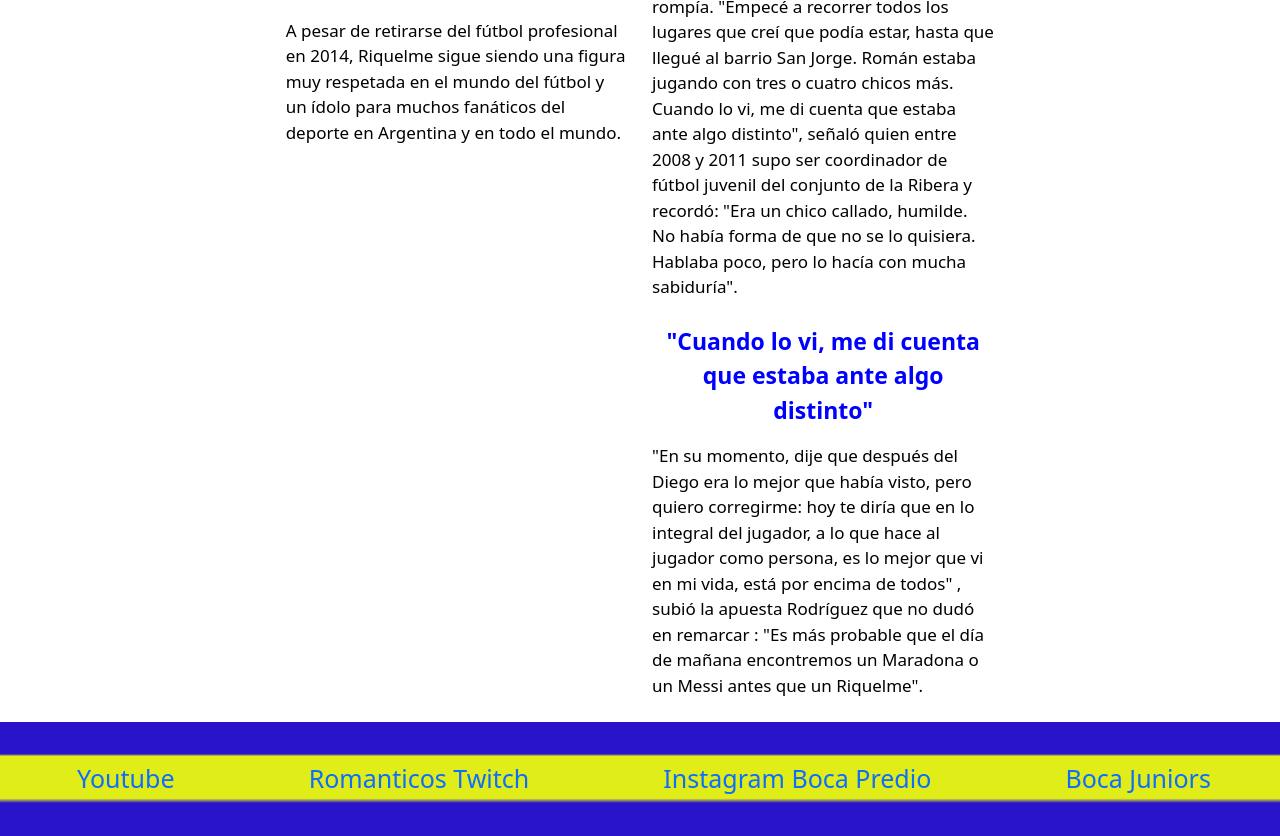
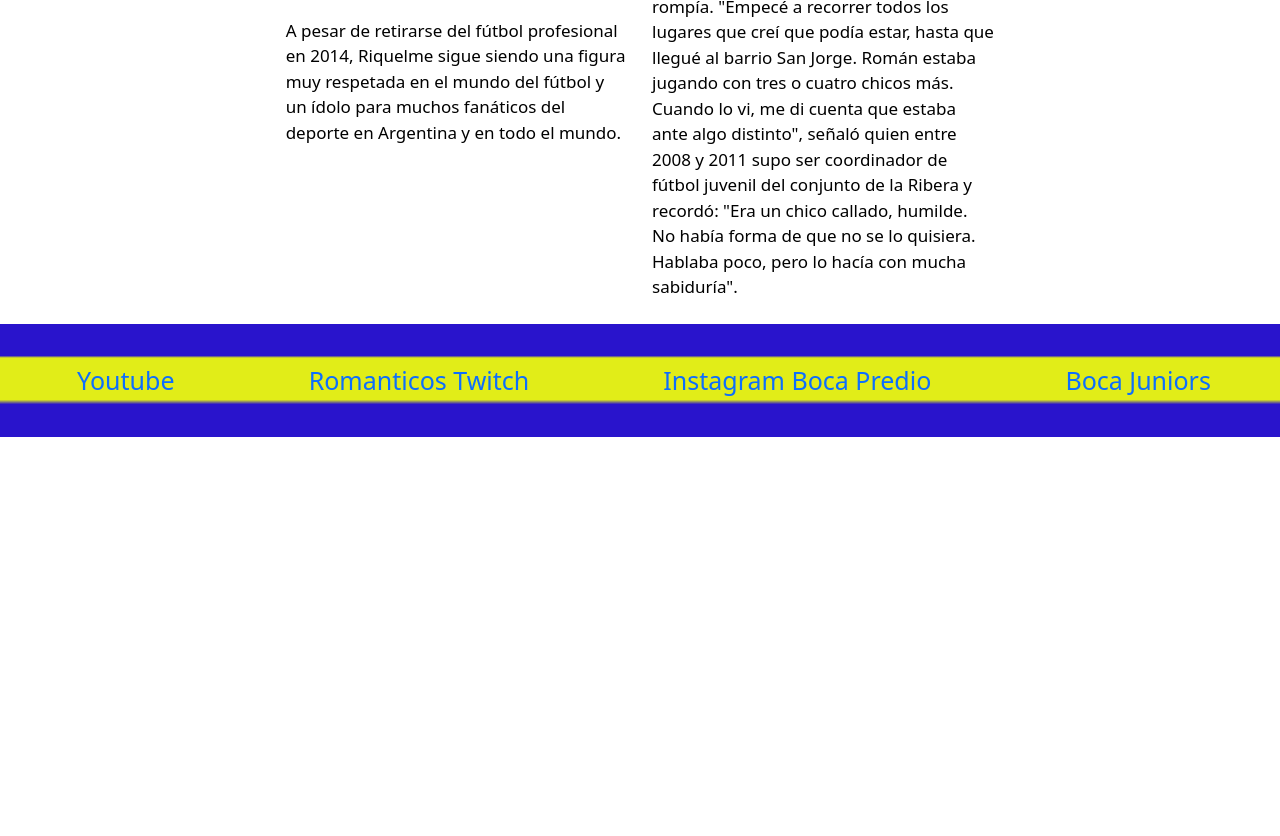
Before and after one commit to enoch2188/SASS_2, a website: page Pages/roman.html in a window 1280 px wide. Shown: the part 776-1612 px from the top of the page. After the commit the page ends 1213 px from the top, so only its background shows below. Drawn offline with nearby package versions, Linux system fonts and the light colour scheme.

Commit message:
termine, ahora solo falta incluir seo y ver que puedo corregir del codigo

```diff
--- a/Pages/roman.html
+++ b/Pages/roman.html
@@ -83,21 +83,13 @@
                      con tres o cuatro chicos más. Cuando lo vi, me di cuenta que estaba ante algo distinto", señaló quien entre 2008 y 2011
                      supo ser coordinador de fútbol juvenil del conjunto de la Ribera y recordó: "Era un chico callado, humilde. No había
                      forma de que no se lo quisiera. Hablaba poco, pero lo hacía con mucha sabiduría".</p>
-                <span class="highligth">
-                   <p class="center fontContenidoTitulo">"Cuando lo vi, me di cuenta que estaba ante algo distinto"</p>
-                </span>
-                <p class="lead mb-4 fontContenidoroman">
-                    "En su momento, dije que después del Diego era lo mejor que había visto, pero quiero corregirme: hoy te diría que en
-                    lo integral del jugador, a lo que hace al jugador como persona, es lo mejor que vi en mi vida, está por encima de todos"
-                    , subió la apuesta Rodríguez que no dudó en remarcar
-                    : "Es más probable que el día de mañana encontremos un Maradona o un Messi antes que un Riquelme".
-                </p>
+
             </div>
-              <div class="col-md-5" data-aos="flip-left"
-              data-aos-easing="ease-out-cubic"
-              data-aos-duration="2000">
-                <img src="../img/riquelme-con-camiseta-boca-juniors.jpg" class="img-fluid" alt="Juan Román Riquelme">
-              </div>
+            <div class="col-md-5" data-aos="flip-left"
+            data-aos-easing="ease-out-cubic"
+            data-aos-duration="2000">
+              <img src="../img/riquelme-con-camiseta-boca-juniors.jpg" class="img-fluid" alt="Juan Román Riquelme">
+            </div>
             </div>
           </div>
         </main>
```
